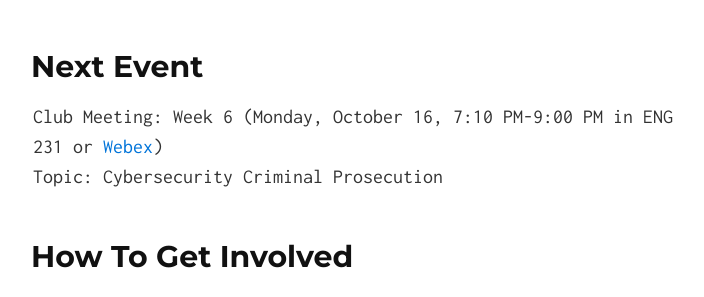
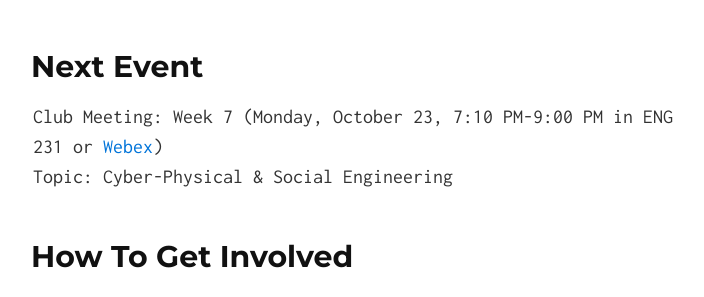
Before and after one commit to UMBCCyberDawgs/umbccyberdawgs.github.io, a Jekyll site: the page built from index.md, in a window 1280 px wide and 900 px high. Shown: the part 358-655 px from the top of the window, without its empty margins (287-991 px from the left). Built offline with Jekyll 4.4.1, drawn with Linux system fonts in a browser that asks for light colours; our own code applies the rules of GitHub Pages for plain Markdown files.

Commit message:
oct 23r meeting update

```diff
--- a/index.md
+++ b/index.md
@@ -8,8 +8,8 @@ share a common interest in cybersecurity and good security practices in all aspe
 
 ## Next Event
 
-Club Meeting: Week 6 (Monday, October 16, 7:10 PM-9:00 PM in ENG 231 or [Webex](https://umbc.webex.com/meet/CyberDawgs))<br>
-Topic: Cybersecurity Criminal Prosecution
+Club Meeting: Week 7 (Monday, October 23, 7:10 PM-9:00 PM in ENG 231 or [Webex](https://umbc.webex.com/meet/CyberDawgs))<br>
+Topic: Cyber-Physical & Social Engineering
 
 ## How To Get Involved
 
```
